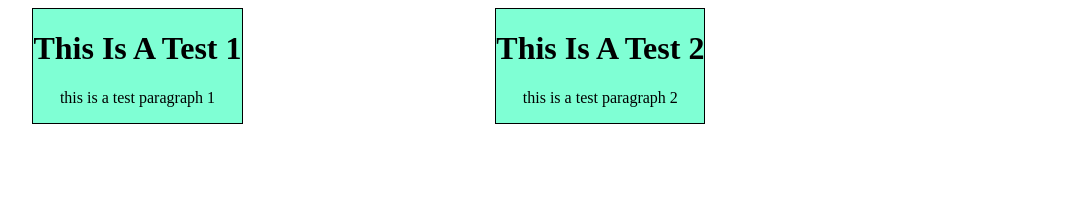
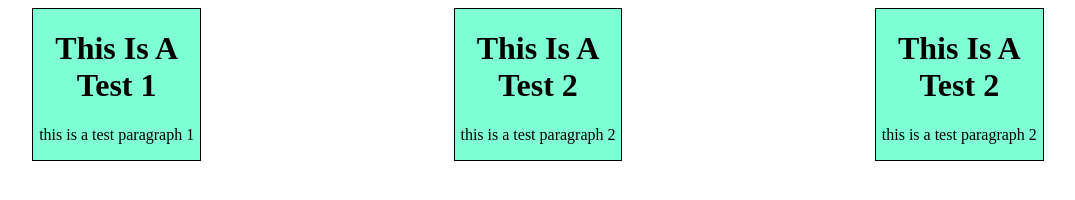
Before and after one commit to mahan1374/Test-for-future, a plain HTML site: page index.html in a window 1280 px wide. Shown: the whole page, without its empty margins (102-1177 px from the left). Drawn offline with Linux system fonts and the light colour scheme.

Commit message:
Update index.html

```diff
--- a/index.html
+++ b/index.html
@@ -17,6 +17,10 @@
                 <h1 class="header"> This Is A Test 2</h1>
                 <p> this is a test paragraph 2</p>
             </div>
+            <div class="card">
+                <h1 class="header"> This Is A Test 2</h1>
+                <p> this is a test paragraph 2</p>
+            </div>
         </div>
     </div>
 </body>
```
